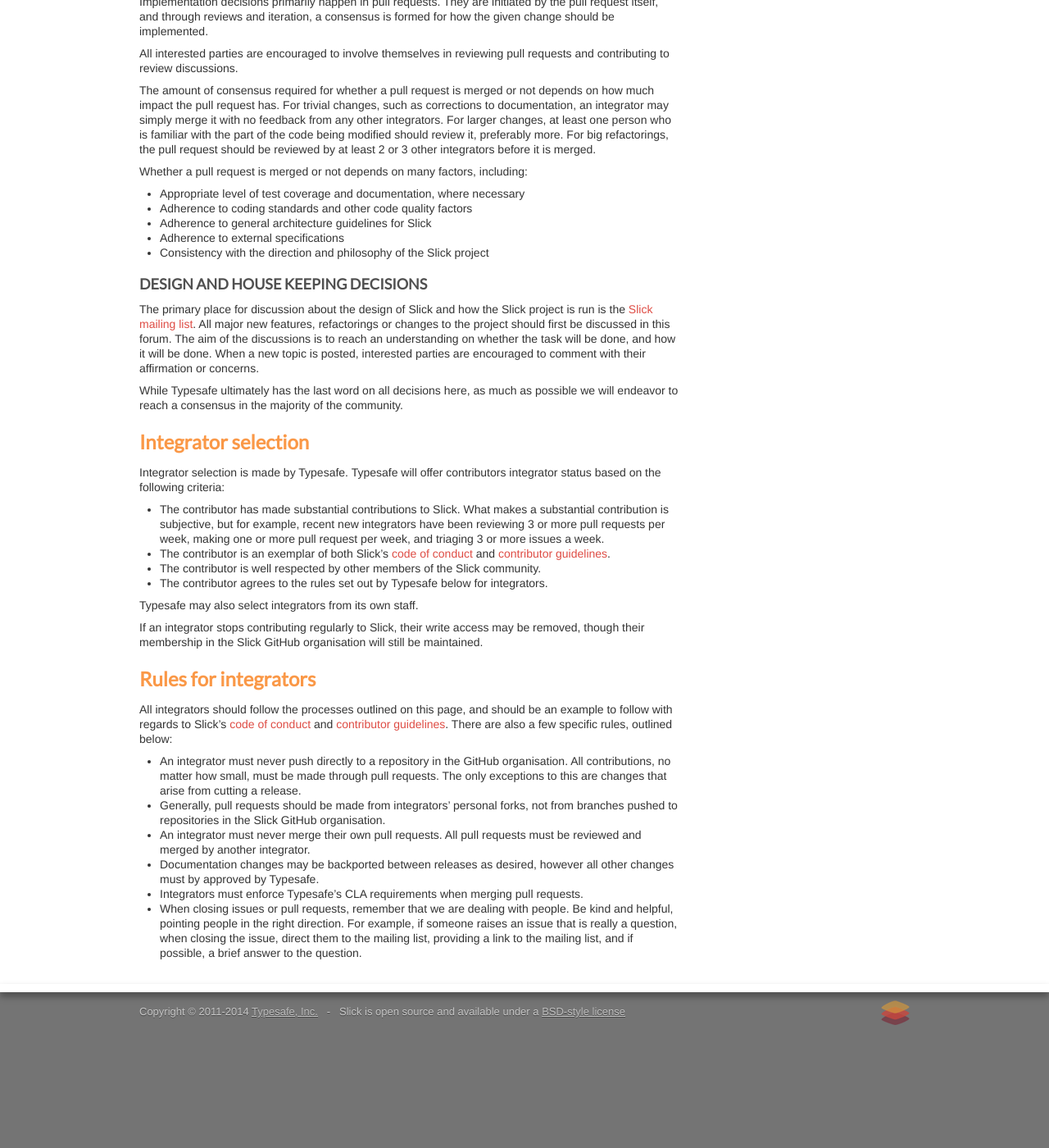
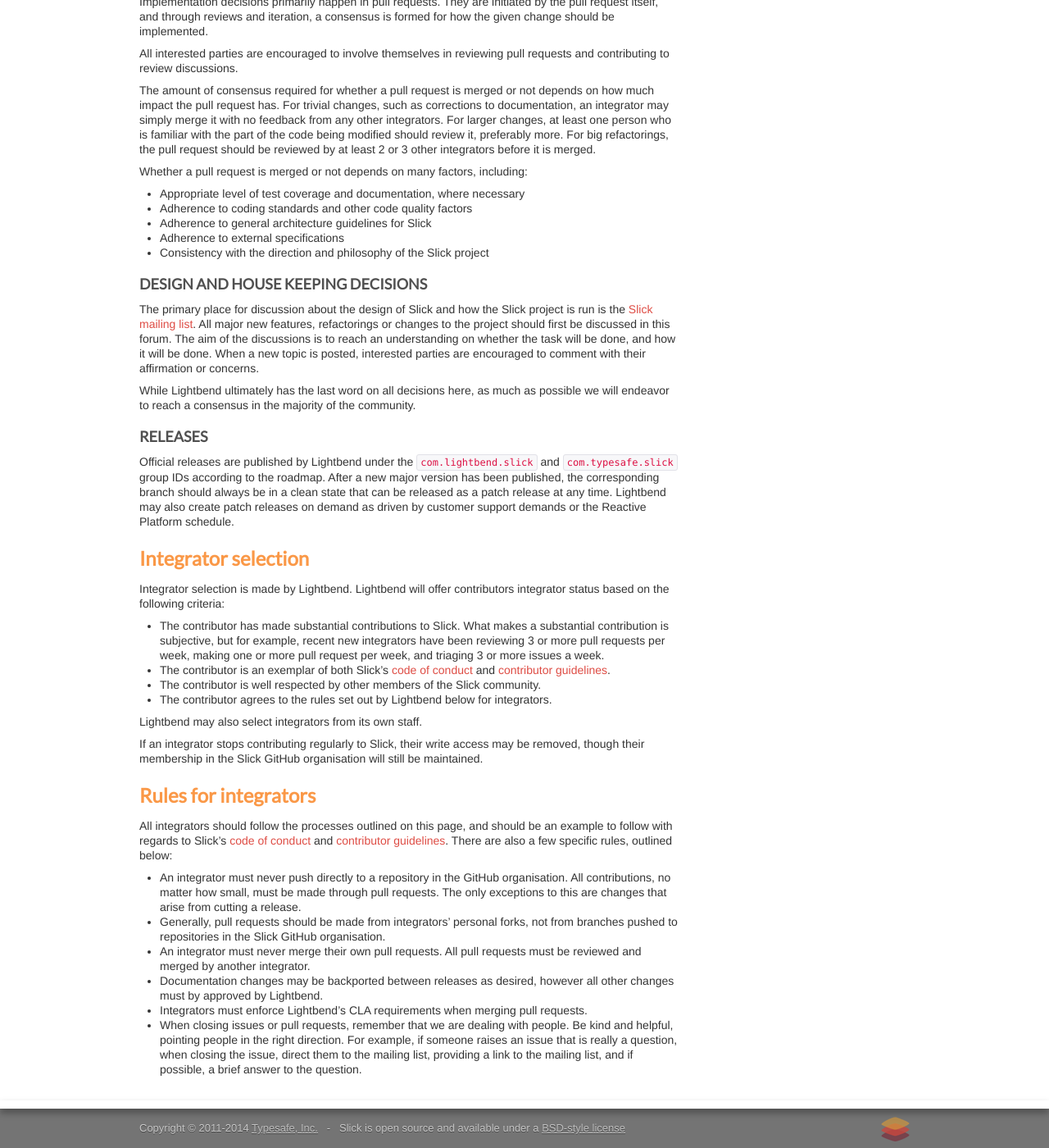
Before and after one commit to slick/slick.github.com, a Jekyll site: the page built from community/process.md, in a window 1280 px wide and 1400 px high, scrolled down 1321 px. Shown: the whole window at 82% size. Built offline with Jekyll 4.4.1, drawn with Linux system fonts in a browser that asks for light colours; before the commit the page ends 2579 px from its top, so only the background shows below that; some of the changed text lies outside the part shown.

Commit message:
Some clarifications and rebranding for community process

```diff
--- a/community/process.md
+++ b/community/process.md
@@ -12,11 +12,11 @@
 
 ## Project ownership
 
-The Slick project source code is owned and licensed by [Typesafe](https://www.typesafe.com).  Though Typesafe wholly owns the Slick project and has the final say in any decisions made, Typesafe does not own the Slick community, nor does Typesafe take for granted its existence.
+The Slick project source code is owned and licensed by [Lightbend](https://www.lightbend.com).  Though Lightbend wholly owns the Slick project and has the final say in any decisions made, Lightbend does not own the Slick community, nor does Lightbend take for granted its existence.
 
-For this reason, Typesafe's relationship to the Slick project is best described as a stewardship, Typesafe manages the Slick project, but is held accountable by the Slick community.
+For this reason, Lightbend's relationship to the Slick project is best described as a stewardship, Lightbend manages the Slick project, but is held accountable by the Slick community.
 
-For a statement of how Typesafe views open source, see the [Typesafe Open Source Position Statement](https://typesafe.com/open-source-position-statement).
+For a statement of how Lightbend views open source, see the [Lightbend Open Source Position Statement](https://lightbend.com/open-source-position-statement).
 
 ## Definitions
 
@@ -67,18 +67,22 @@
 
 The primary place for discussion about the design of Slick and how the Slick project is run is the [Slick mailing list](http://groups.google.com/group/scalaquery).  All major new features, refactorings or changes to the project should first be discussed in this forum.  The aim of the discussions is to reach an understanding on whether the task will be done, and how it will be done.  When a new topic is posted, interested parties are encouraged to comment with their affirmation or concerns.
 
-While Typesafe ultimately has the last word on all decisions here, as much as possible we will endeavor to reach a consensus in the majority of the community.
+While Lightbend ultimately has the last word on all decisions here, as much as possible we will endeavor to reach a consensus in the majority of the community.
+
+### Releases
+
+Official releases are published by Lightbend under the `com.lightbend.slick` and `com.typesafe.slick` group IDs according to the roadmap.  After a new major version has been published, the corresponding branch should always be in a clean state that can be released as a patch release at any time.  Lightbend may also create patch releases on demand as driven by customer support demands or the Reactive Platform schedule.
 
 ## Integrator selection
 
-Integrator selection is made by Typesafe.  Typesafe will offer contributors integrator status based on the following criteria:
+Integrator selection is made by Lightbend.  Lightbend will offer contributors integrator status based on the following criteria:
 
 * The contributor has made substantial contributions to Slick.  What makes a substantial contribution is subjective, but for example, recent new integrators have been reviewing 3 or more pull requests per week, making one or more pull request per week, and triaging 3 or more issues a week.
 * The contributor is an exemplar of both Slick's [code of conduct](/community/conduct) and [contributor guidelines](https://github.com/slick/slick/blob/master/CONTRIBUTING.md).
 * The contributor is well respected by other members of the Slick community.
-* The contributor agrees to the rules set out by Typesafe below for integrators.
+* The contributor agrees to the rules set out by Lightbend below for integrators.
 
-Typesafe may also select integrators from its own staff.
+Lightbend may also select integrators from its own staff.
 
 If an integrator stops contributing regularly to Slick, their write access may be removed, though their membership in the Slick GitHub organisation will still be maintained.
 
@@ -89,6 +93,6 @@
 * An integrator must never push directly to a repository in the GitHub organisation.  All contributions, no matter how small, must be made through pull requests.  The only exceptions to this are changes that arise from cutting a release.
 * Generally, pull requests should be made from integrators' personal forks, not from branches pushed to repositories in the Slick GitHub organisation.
 * An integrator must never merge their own pull requests.  All pull requests must be reviewed and merged by another integrator.
-* Documentation changes may be backported between releases as desired, however all other changes must by approved by Typesafe.
-* Integrators must enforce Typesafe's CLA requirements when merging pull requests.
+* Documentation changes may be backported between releases as desired, however all other changes must by approved by Lightbend.
+* Integrators must enforce Lightbend's CLA requirements when merging pull requests.
 * When closing issues or pull requests, remember that we are dealing with people.  Be kind and helpful, pointing people in the right direction.  For example, if someone raises an issue that is really a question, when closing the issue, direct them to the mailing list, providing a link to the mailing list, and if possible, a brief answer to the question.
```
